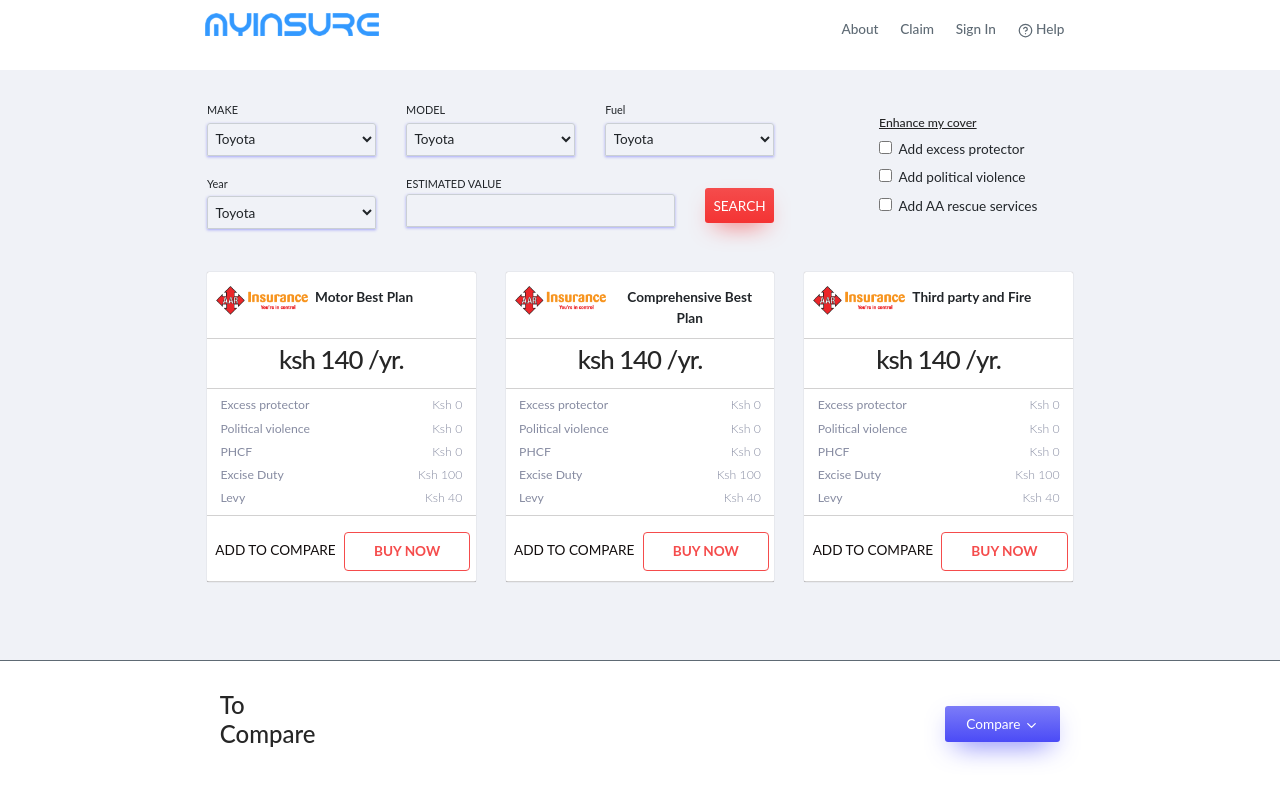
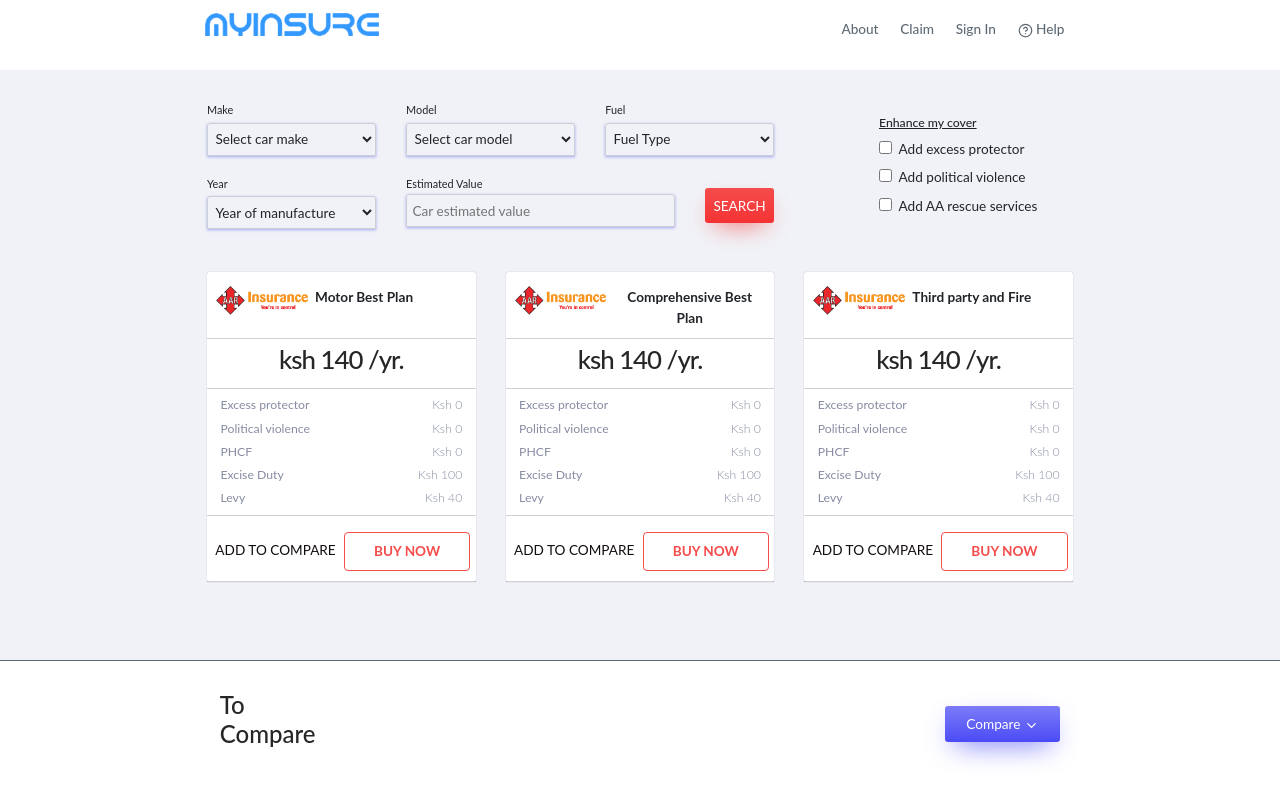
Before and after one commit to MandelaMan/myinsure-app, a React (Create React App) app: page /insurance-quotes in a window 1280 px wide. Built offline with nearby package versions, Linux system fonts and the light colour scheme.

Commit message:
activated top form

```diff
--- a/src/components/CarFormDetails.js
+++ b/src/components/CarFormDetails.js
@@ -121,7 +121,7 @@
                   type="text"
                   name="value"
                   ref={register({
-                    required: "Please enter password",
+                    required: "Please enter estimated value",
                   })}
                   placeholder="Car estimated value"
                   defaultValue={car_info.value || ""}
--- a/src/pages/Quote.js
+++ b/src/pages/Quote.js
@@ -1,5 +1,7 @@
 import React, { useState, useContext, useEffect } from "react";
 import { GlobalContext } from "../context/GlobalState";
+import { Link } from "react-router-dom";
+import { ChevronLeft } from "react-feather";
 import Navigation from "../components/layout/Navigation";
 import Modal from "../components/modals/Modal";
 import { ChevronDown } from "react-feather";
@@ -27,6 +29,14 @@
           <Navigation />
           <section className="quote-display">
             <div className="container-fluid">
+              <div className="row">
+                <div className="col-md-6 col-12 mt-10">
+                  <Link to="/insurance-quotes">
+                    <ChevronLeft size={15} />
+                    Back to quotes
+                  </Link>
+                </div>
+              </div>
               <div className="row specific-quote">
                 <div className="col-md-8 col-12">
                   <div className="quote-content">
--- a/src/pages/Quotes.js
+++ b/src/pages/Quotes.js
@@ -1,12 +1,25 @@
 import React, { useState, useContext, useEffect } from "react";
 import { GlobalContext } from "../context/GlobalState";
+import { useForm } from "react-hook-form";
+import { useHistory } from "react-router-dom";
 import QuoteCard from "../components/reusables/QuoteCard";
 import Navigation from "../components/layout/Navigation";
 import Modal from "../components/modals/Modal";
-import { plans } from "../data";
+import { car_make, plans } from "../data";
+import _ from "lodash";
 
 const Quotes = () => {
-  const { car_info, getCarInfo, to_compare } = useContext(GlobalContext);
+  const {
+    car_info,
+    getCarInfo,
+    to_compare,
+    updateCarInfo,
+    clearComparisonList,
+  } = useContext(GlobalContext);
+
+  const history = useHistory();
+
+  const { register, handleSubmit } = useForm();
 
   const [selected, setselected] = useState(null);
 
@@ -20,6 +33,16 @@
     getCarInfo(); // eslint-disable-next-line
   }, []);
 
+  const onSubmit = (data) => {
+    clearComparisonList();
+
+    data["phone"] = car_info.phone;
+
+    updateCarInfo(data);
+
+    history.push("/insurance-quotes");
+  };
+
   return (
     <>
       <div className="parent">
@@ -28,53 +51,117 @@
           <section className="quote-display">
             <div className="container-fluid">
               <div className="quote-details">
-                {/* <div className="row">
-                  <div className="col-md-6 col-12">
-                    <h4>Motor Insurance Quotes</h4>
-                  </div>
-                </div> */}
                 <div className="row">
                   <div className="col-md-8 col-12">
-                    <div className="sm-card">
+                    <form className="sm-card" onSubmit={handleSubmit(onSubmit)}>
                       <div className="row">
                         <div className="col-md-4 col-12">
-                          <label>MAKE</label>
+                          <label>Make</label>
                           <br />
-                          <select>
-                            <option>Toyota</option>
+                          <select
+                            name="make"
+                            ref={register({
+                              required: "Please enter password",
+                            })}
+                          >
+                            {car_info.make ? (
+                              <option value={car_info.make}>
+                                {car_info.make}
+                              </option>
+                            ) : (
+                              <option value="">Select car make</option>
+                            )}
+                            {car_make.map((m, i) => (
+                              <option key={i} value={m.name}>
+                                {m.name}
+                              </option>
+                            ))}
                           </select>
                         </div>
                         <div className="col-md-4 col-12">
-                          <label>MODEL</label>
+                          <label>Model</label>
                           <br />
-                          <select>
-                            <option>Toyota</option>
+                          <select
+                            name="model"
+                            ref={register({
+                              required: "Please enter password",
+                            })}
+                          >
+                            {car_info.model ? (
+                              <option value={car_info.model}>
+                                {car_info.model}
+                              </option>
+                            ) : (
+                              <option value="">Select car model</option>
+                            )}
+                            <option value="Legacy">Legacy</option>
+                            <option value="Corolla">Corolla</option>
+                            <option value="Forester">Forester</option>
+                            <option value="C200">C200</option>
+                            <option value="E350">E350</option>
                           </select>
                         </div>
                         <div className="col-md-4 col-12">
                           <label>Fuel</label>
                           <br />
-                          <select>
-                            <option>Toyota</option>
+                          <select
+                            name="fuel"
+                            ref={register({
+                              required: "Please enter password",
+                            })}
+                          >
+                            {car_info.fuel ? (
+                              <option value={car_info.fuel}>
+                                {car_info.fuel}
+                              </option>
+                            ) : (
+                              <option value="">Fuel Type</option>
+                            )}
+                            <option value="Petrol">Petrol</option>
+                            <option value="Diesel">Diesel</option>
                           </select>
                         </div>
                         <div className="col-md-4 col-12">
                           <label>Year</label>
                           <br />
-                          <select>
-                            <option>Toyota</option>
+                          <select
+                            name="year"
+                            ref={register({
+                              required: "Please enter password",
+                            })}
+                          >
+                            {car_info.year ? (
+                              <option value={car_info.year}>
+                                {car_info.year}
+                              </option>
+                            ) : (
+                              <option value="">Year of manufacture</option>
+                            )}
+                            {_.range(1999, 2021, 1).map((_n, i) => (
+                              <option value={_n} key={i}>
+                                {car_info.year === _n ? "" : _n}
+                              </option>
+                            ))}
                           </select>
                         </div>
                         <div className="col-md-6 col-12">
-                          <label>ESTIMATED VALUE</label>
+                          <label>Estimated Value</label>
                           <br />
-                          <input type="text" />
+                          <input
+                            type="text"
+                            name="value"
+                            ref={register({
+                              required: "Please enter estimated value",
+                            })}
+                            placeholder="Car estimated value"
+                            defaultValue={car_info.value || ""}
+                          />
                         </div>
                         <div className="col-md-2 col-12">
-                          <button>SEARCH</button>
+                          <button type="submit">SEARCH</button>
                         </div>
                       </div>
-                    </div>
+                    </form>
                   </div>
                   <div className="offset-md-1 col-md-3 col-12">
                     <div className="enhance">
```
